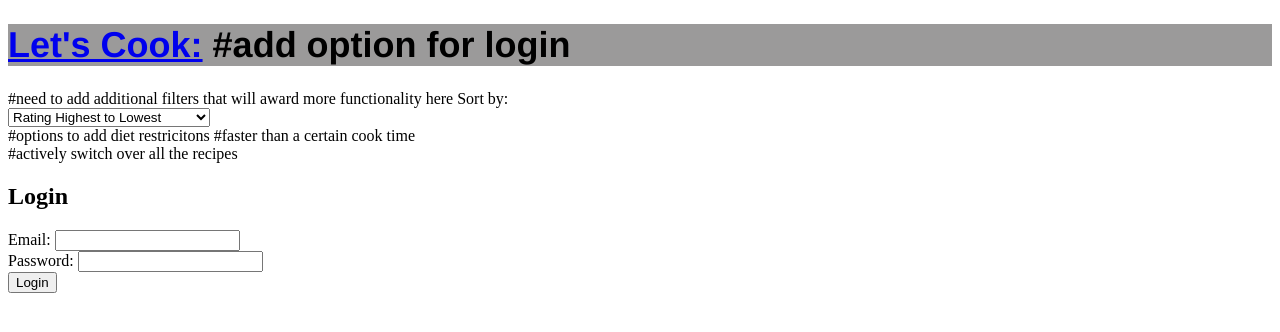
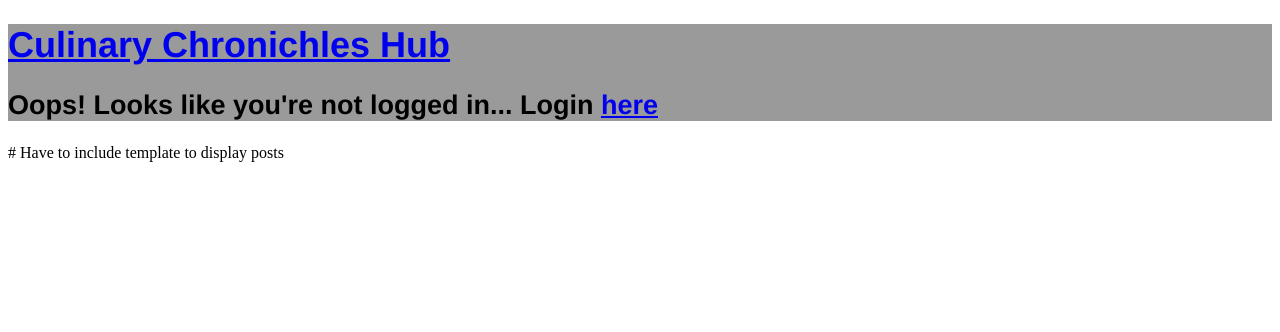
Before and after one commit to braydenhand/recipe-app, a Flask app: page /login in a window 1280 px wide. Shown: the top 332 px of the page. Run offline with Flask 3, Linux system fonts and the light colour scheme.

Commit message:
Working on login

```diff
--- a/recipe/auth.py
+++ b/recipe/auth.py
@@ -1,17 +1,16 @@
 from flask import Blueprint, render_template, request, redirect, url_for, flash
-from . import db, bcrypt
-import flask_login
-import datetime
-import dateutil
-from . import model
+from . import db, bcrypt, model
+import flask_login, datetime, dateutil
 
 bp = Blueprint("auth", __name__)
-
 
 @bp.route("/signup")
 def signup():
     return render_template("auth/signup.html")
 
+@bp.route("/login")
+def login():
+    return render_template("auth/login.html")
 
 @bp.route("/signup", methods=["POST"])
 def signup_post():
@@ -35,11 +34,6 @@ def signup_post():
     flash("You've successfully signed up!")
     return redirect(url_for("auth.login"))
 
-@bp.route("/login")
-def login():
-    return render_template("auth/login.html")
-
-
 @bp.route("/login", methods=["POST"])
 def login_post():
 
--- a/recipe/main.py
+++ b/recipe/main.py
@@ -30,9 +30,6 @@ def recipe_post():
     number_people = request.form.get("number_people")
     email = request.form.get("email")
     cooking_time = request.form.get("cooking_time")
-
-
-
 
 #we will need user, recipes, ratings, and bookmarked
 @bp.route('/profile/<int:user_id>')
--- a/recipe/templates/auth/login.html
+++ b/recipe/templates/auth/login.html
@@ -1,17 +1,17 @@
 {% extends 'base.html' %}
 
 {% block content %}
-    <h2>Login</h2>
+    <h2>Login to the Hub</h2>
 
     {% with messages = get_flashed_messages() %}
     {% for message in messages %}
         <div class="notification">{{ message }}</div>
     {% endfor %}
     {% endwith %}
+
     <form action="{{ url_for('auth.login') }}" method="post">
         <div><label>Email: <input type="email" name="email" required/></label></div>
         <div><label>Password: <input type="password" name="password" required/></label></div>
         <div><input type="submit" value="Login"/></div>
     </form>
-
 {% endblock %}
--- a/recipe/templates/auth/signup.html
+++ b/recipe/templates/auth/signup.html
@@ -1,13 +1,14 @@
 {% extends 'base.html' %}
 
 {% block content %}
-    <h2>Sign Up!!!</h2>
+    <h2>Sign Up to Start Chronicling!'</h2>
 
     {% with messages = get_flashed_messages() %}
     {% for message in messages %}
         <div class="notification">{{ message }}</div>
     {% endfor %}
     {% endwith %}
+
     <form action="{{ url_for('auth.signup') }}" method="post">
         <div><label>Email: <input type="email" name="email" required/></label></div>
         <div><label>User name: <input type="text" name="username" required/></label></div>
--- a/recipe/templates/base.html
+++ b/recipe/templates/base.html
@@ -2,7 +2,7 @@
 <html>
   <head>
     <meta http-equiv="Content-Type" content="text/html; charset=UTF-8" />
-    <title>Microblogging app</title>
+    <title>Culinary Chronicles Hub</title>
     <link
       rel="stylesheet"
       href="{{ url_for('static', filename='microblog.css') }}"
@@ -11,44 +11,32 @@
   <body>
     <header>
       <h1>
-        <a href="{{ url_for('main.index') }}">Let's Cook:</a>
+        <a href="{{ url_for('main.index') }}">Culinary Chronichles Hub</a>
 
         <span class="banner">
-          {% if current_user.is_authenticated: %} Welcome back
-          {{current_user.name}}
+          {% if current_user.is_authenticated: %} Welcome back {{current_user.name}}!
           <a href="{{ url_for('main.profile', user_id=current_user.id) }}"
             ><img
               class="image"
               id="myProfile"
-              src="{{ url_for('static', filename='profile.png') }}" /></a
-        ></span>
-        {% endif %} #add option for login
+              src="{{ url_for('static', filename='profile.png') }}" /></a>
+          {% endif %}
+        </span>
       </h1>
+
+      <h2>
+        <span class="banner">
+          {% if not current_user.is_authenticated: %}
+            <div><label>Oops! Looks like you're not logged in... Login </label><a href="{{ url_for('auth.login') }}">here</a></div>
+          {% endif %}
+        </span>
+      </h2>
     </header>
 
-    <section class="filter">
-      <span>
-        <form class="settings">
-#need to add additional filters that will award more functionality here
-          Sort by: <br /><select>
-            <option>Rating Highest to Lowest</option>
-            <option>Rating Lowest to Highest</option>
-            <option>Cook Time Fastest To Slowest</option>
-            <option>Cook Time Fastest to Slowest</option>
-            <option>Newest</option>
-            <option>Oldest</option></select
-          ><br />
-        </form>
-      </span>
-      <span> #options to add diet restricitons </span>
-      <span> #faster than a certain cook time </span>
-    </section>
-
-    #actively switch over all the recipes
-    <section class="content">{% block content %}{% endblock %}</section>
+   # Have to include template to display posts
 
     {% if current_user.is_authenticated: %}
-    <a href="{{ url_for('auth.logout') }}">Logout</a>
+      <a href="{{ url_for('auth.logout') }}">Logout</a>
     {% endif %}
   </body>
 </html>
```
Also changed, not shown: recipe/templates/main/index.html (+4 -3 lines), recipe/templates/main/posts.html (+10 -15 lines).
